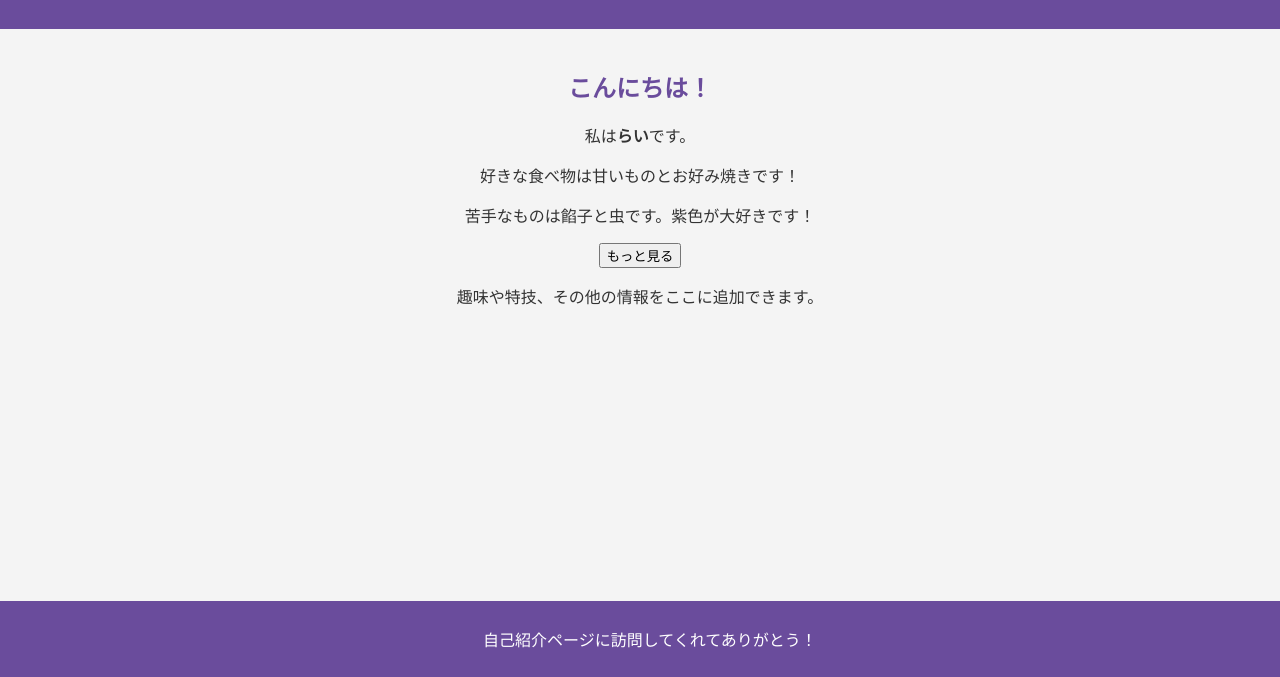
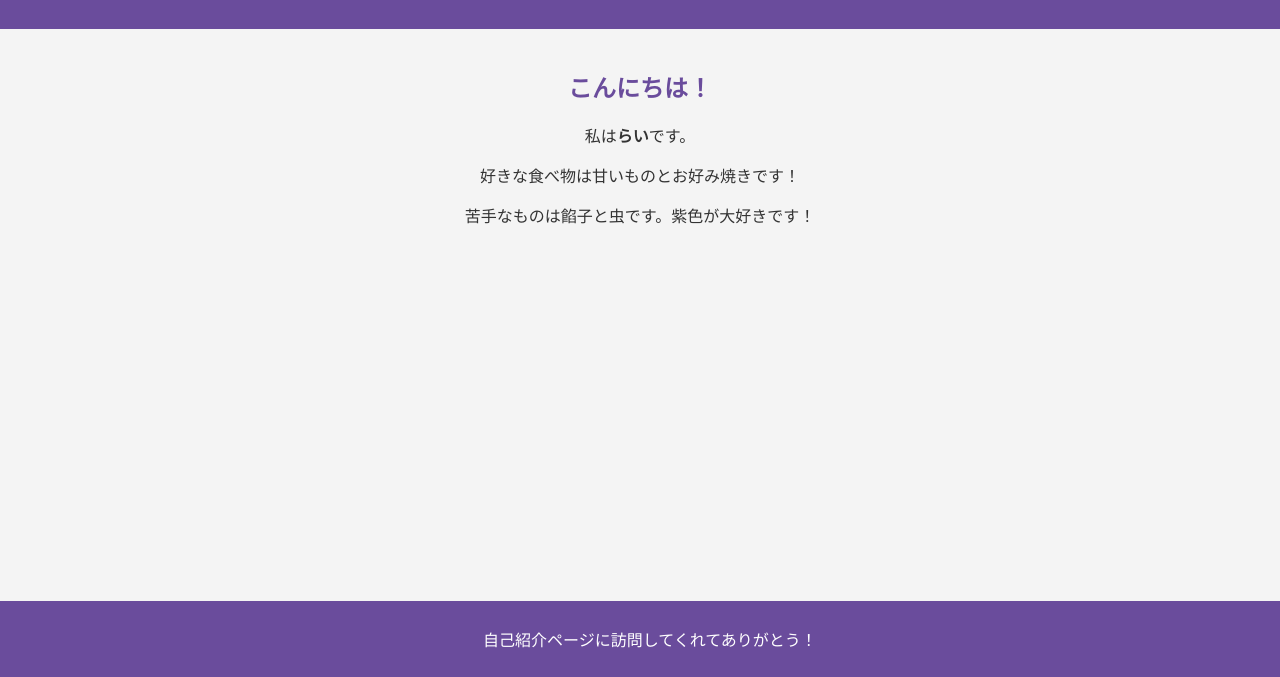
Before and after one commit to Retdayo/komuguru-site, a plain HTML site: page rai/index.html in a window 1280 px wide. Shown: the part 123-800 px from the top of the page. Drawn offline with Linux system fonts and the light colour scheme.

Commit message:
らいさん自己紹介更新

```diff
--- a/rai/index.html
+++ b/rai/index.html
@@ -16,16 +16,10 @@
         <p>私は<strong>らい</strong>です。</p>
         <p>好きな食べ物は甘いものとお好み焼きです！</p>
         <p>苦手なものは餡子と虫です。紫色が大好きです！</p>
-        <button id="toggleButton">もっと見る</button>
-        <div id="extraInfo" class="hidden">
-            <p>趣味や特技、その他の情報をここに追加できます。</p>
-        </div>
     </section>
 
     <footer>
         <p>自己紹介ページに訪問してくれてありがとう！</p>
     </footer>
-
-    <script src="/komuguru-site/js/rai.js"></script>
 </body>
 </html>
```
